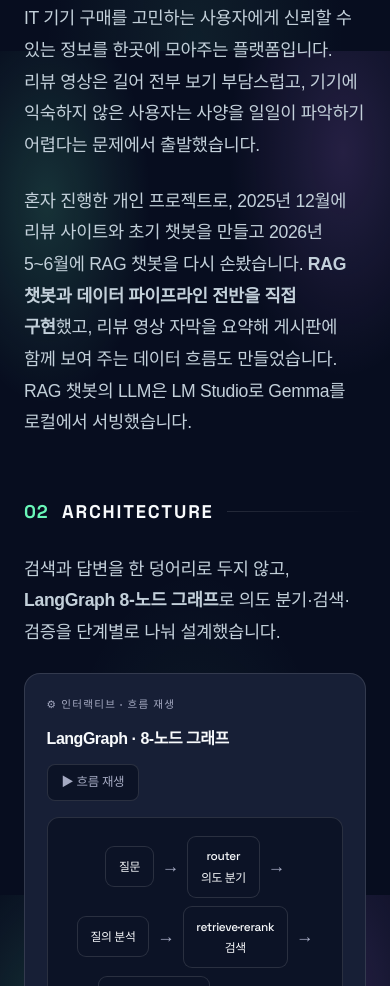
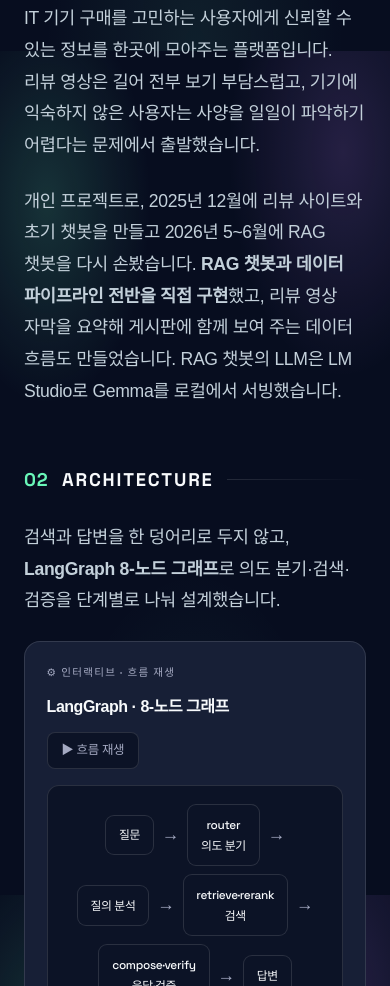
Before and after one commit to ssafychs135/astro, an Astro site: page /astro/portfolio/iphone-rag-chatbot in a window 390 px wide. Shown: the part 1637-2623 px from the top of the page. Built offline with nearby package versions, Linux system fonts and the light colour scheme; Astro itself is replaced by a stand-in of ours; some packages are replaced by stand-ins of ours; a web font is replaced by a local one.

Commit message:
content(portfolio): drop redundant solo qualifier from iPhone RAG overview
Co-Authored-By: Claude Opus 5.5 (1M context) <noreply@anthropic.com>
Claude-Session: https://claude.ai/code/session_011QrkSTMzWh53bp5tRuZkNa

```diff
--- a/src/content/portfolio/iphone-rag-chatbot.mdx
+++ b/src/content/portfolio/iphone-rag-chatbot.mdx
@@ -30,7 +30,7 @@ import Kv from '../../components/troubleshooting/Kv.astro';
 
 IT 기기 구매를 고민하는 사용자에게 신뢰할 수 있는 정보를 한곳에 모아주는 플랫폼입니다. 리뷰 영상은 길어 전부 보기 부담스럽고, 기기에 익숙하지 않은 사용자는 사양을 일일이 파악하기 어렵다는 문제에서 출발했습니다.
 
-혼자 진행한 개인 프로젝트로, 2025년 12월에 리뷰 사이트와 초기 챗봇을 만들고 2026년 5~6월에 RAG 챗봇을 다시 손봤습니다. **RAG 챗봇과 데이터 파이프라인 전반을 직접 구현**했고, 리뷰 영상 자막을 요약해 게시판에 함께 보여 주는 데이터 흐름도 만들었습니다. RAG 챗봇의 LLM은 LM Studio로 Gemma를 로컬에서 서빙했습니다.
+개인 프로젝트로, 2025년 12월에 리뷰 사이트와 초기 챗봇을 만들고 2026년 5~6월에 RAG 챗봇을 다시 손봤습니다. **RAG 챗봇과 데이터 파이프라인 전반을 직접 구현**했고, 리뷰 영상 자막을 요약해 게시판에 함께 보여 주는 데이터 흐름도 만들었습니다. RAG 챗봇의 LLM은 LM Studio로 Gemma를 로컬에서 서빙했습니다.
 
 </Section>
 
```
